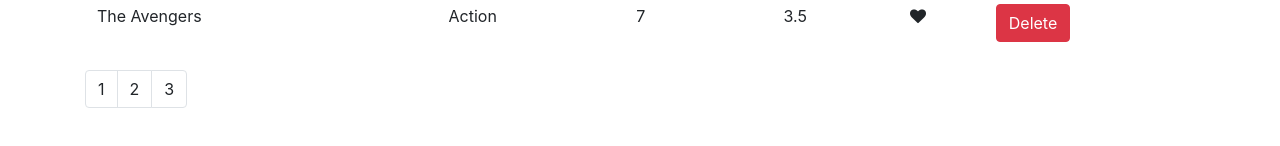
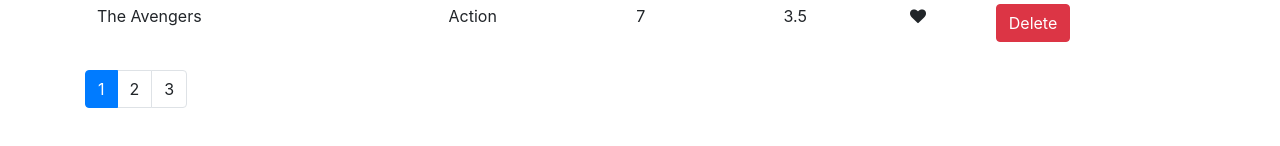
Before and after one commit to singharpan/movieDatabase, a React (Create React App) app: page / in a window 1280 px wide. Shown: the part 640-786 px from the top of the page. Built offline with nearby package versions, Linux system fonts and the light colour scheme.

Commit message:
Current Page and "active" class is implemented dynamically

```diff
--- a/src/components/common/pagination.jsx
+++ b/src/components/common/pagination.jsx
@@ -5,19 +5,28 @@
 //will map page number to each item
 //Input:PageCount & pageSize & this page will also raise an event when a page is clicked
 const Pagination = (props) => {
-  const { itemsCount, pageSize } = props;
-  console.log(itemsCount, pageSize);
+  const { itemsCount, pageSize, onPageChange, currentPage } = props;
   //Calculate the number of pages and create a array from page no 1 to pageCount
   //this will be done through Lodash
-  const pagesCount = itemsCount / pageSize;
+  //this will convert the pagecount to smallest integer if it is float
+  //Will then Highlight the Active class by applying dynamic "active" class
+  console.log(itemsCount, pageSize);
+  const pagesCount = Math.ceil(itemsCount / pageSize);
+
+  if (pagesCount === 1) return null;
   const pages = _.range(1, pagesCount + 1); //return a array
-  console.log(pages);
+
   return (
     <nav>
       <ul className="pagination">
         {pages.map((page) => (
-          <li key={page} className="page-item">
-            <a className="page-link">{page}</a>
+          <li
+            key={page}
+            className={page === currentPage ? "page-item active" : "page-item"}
+          >
+            <a className="page-link" onClick={() => onPageChange(page)}>
+              {page}
+            </a>
           </li>
         ))}
 
--- a/src/components/movies.jsx
+++ b/src/components/movies.jsx
@@ -7,6 +7,7 @@
   state = {
     movies: getMovies(),
     pageSize: 4,
+    currentPage: 1,
   };
   //This is not right way to initialize state property b'coz the API can take time to send the data
 
@@ -26,12 +27,13 @@
   };
   //This page will recieve new Page number
   handlePageChange = (page) => {
-    console.log(page);
+    this.setState({ currentPage: page });
   };
 
   render() {
     //Destructing
     const { length: count } = this.state.movies;
+    const { pageSize, currentPage } = this.state;
     if (count === 0) return <p>There is no movie in the database.</p>;
 
     return (
@@ -79,7 +81,8 @@
         </table>
         <Pagination
           itemsCount={count}
-          pageSize={this.state.pageSize}
+          pageSize={pageSize}
+          currentPage={currentPage}
           onPageChange={this.handlePageChange}
         />
       </React.Fragment>
```
